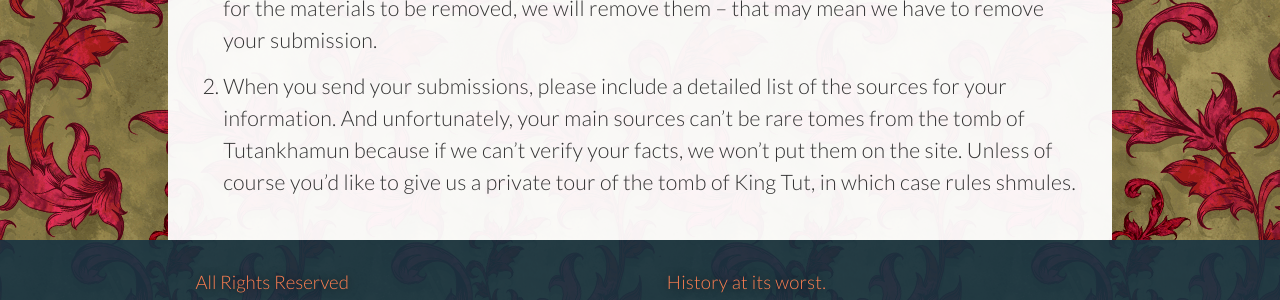
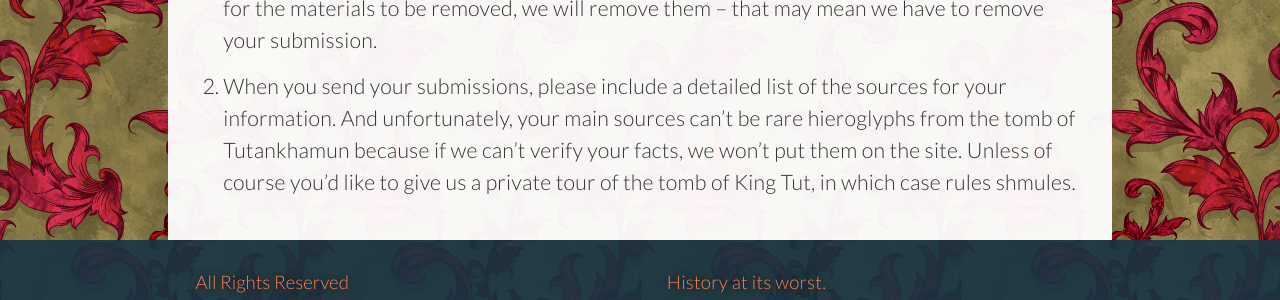
Before and after one commit to benadamstyles/making-of-history, a Jekyll site: the page built from FAQ.md, in a window 1280 px wide and 900 px high, scrolled down 779 px. Shown: the part 552-852 px from the top of the window. Built offline with Jekyll 4.4.1, drawn with Linux system fonts in a browser that asks for light colours; some web fonts are replaced.

Commit message:
Updated FAQ.md

```diff
--- a/FAQ.md
+++ b/FAQ.md
@@ -35,4 +35,4 @@
 
 1. All submissions must be your own work and must not use any copyrighted, trademarked, or otherwise protected material (unless you have permission from the owner(s)). We are not fond of being sued (and we have to pay our attorneys in instant noodle cups, and it makes them cranky). If protected materials are used without permission and the rightful owners ask for the materials to be removed, we will remove them -- that may mean we have to remove your submission.
 
-2. When you send your submissions, please include a detailed list of the sources for your information. And unfortunately, your main sources can't be rare tomes from the tomb of Tutankhamun because if we can’t verify your facts, we won’t put them on the site. Unless of course you'd like to give us a private tour of the tomb of King Tut, in which case rules shmules.
+2. When you send your submissions, please include a detailed list of the sources for your information. And unfortunately, your main sources can't be rare hieroglyphs from the tomb of Tutankhamun because if we can’t verify your facts, we won’t put them on the site. Unless of course you'd like to give us a private tour of the tomb of King Tut, in which case rules shmules.
```
